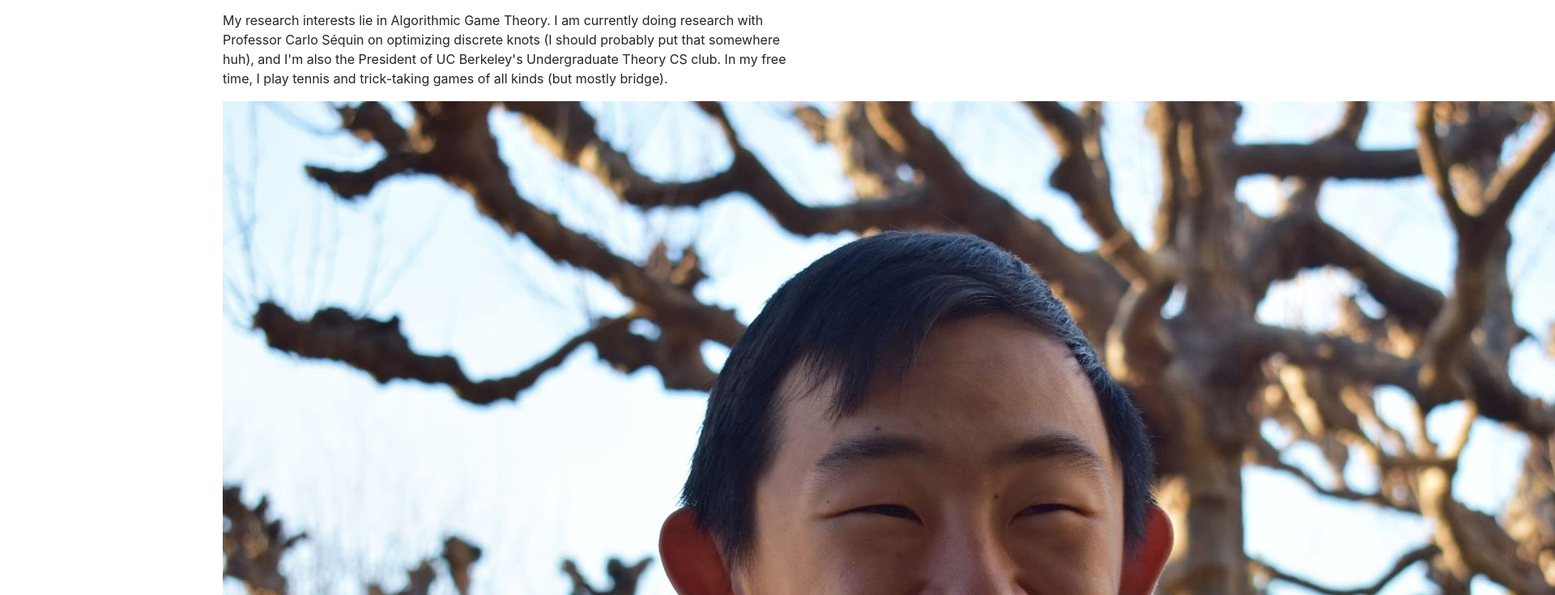
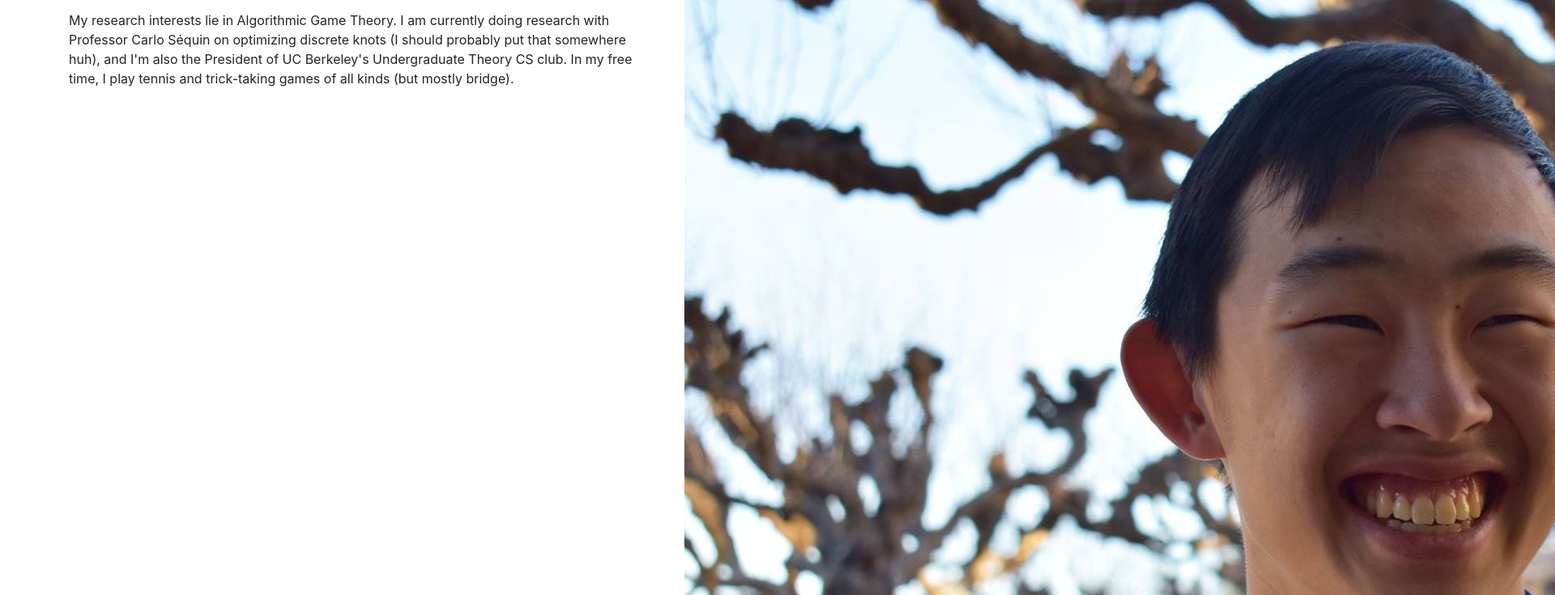
Before and after one commit to liujon23/liujon23.github.io, a website with bundled scripts: page index.html in a window 1280 px wide. Shown: the part 259-994 px from the top of the page at 81% size, 1920 px wide, since content can reach past the window. Built offline with nearby package versions, Linux system fonts and the light colour scheme.

Commit message:
played with columns

```diff
--- a/index.html
+++ b/index.html
@@ -57,6 +57,8 @@
             also the President of UC Berkeley's Undergraduate Theory CS club.
             In my free time, I play tennis and trick-taking games of all kinds
             (but mostly bridge).</p>
+        </div>
+        <div class="col-sm-4 mx-auto">
           <img src="/src/img/prof.jpg">
         </div>
       </div>
```
